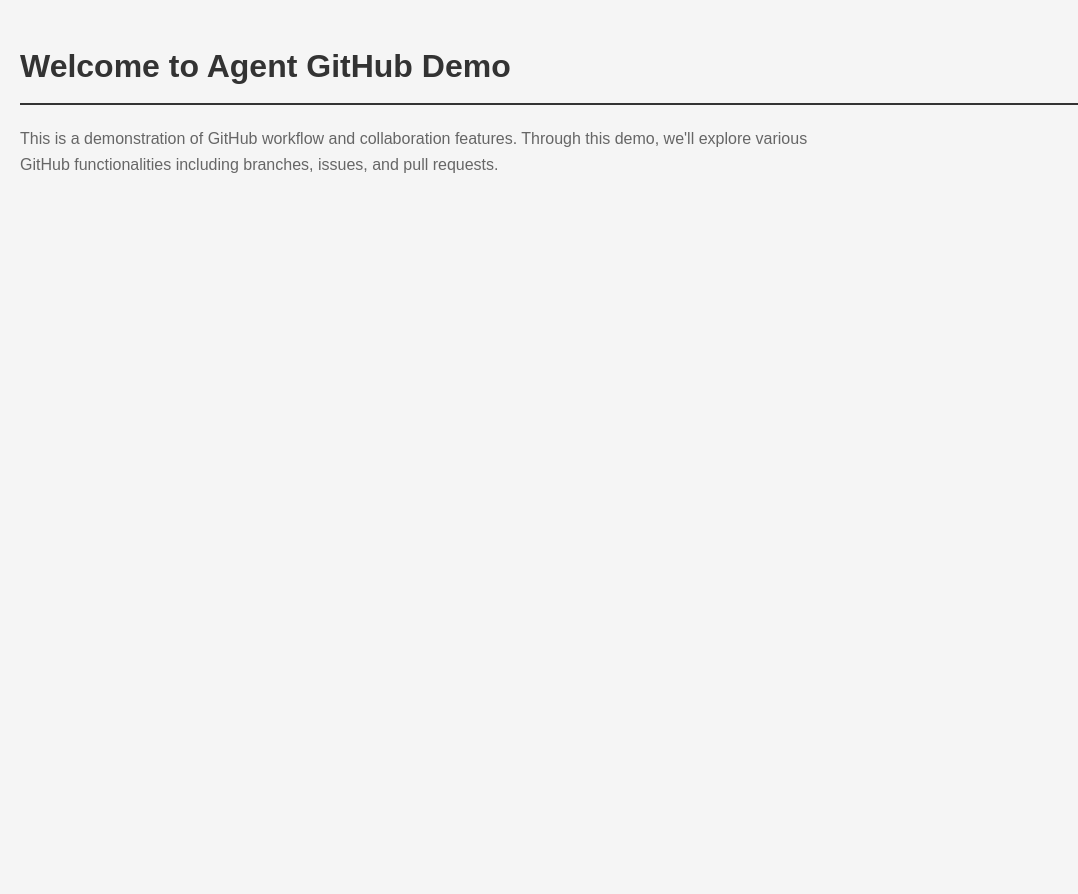
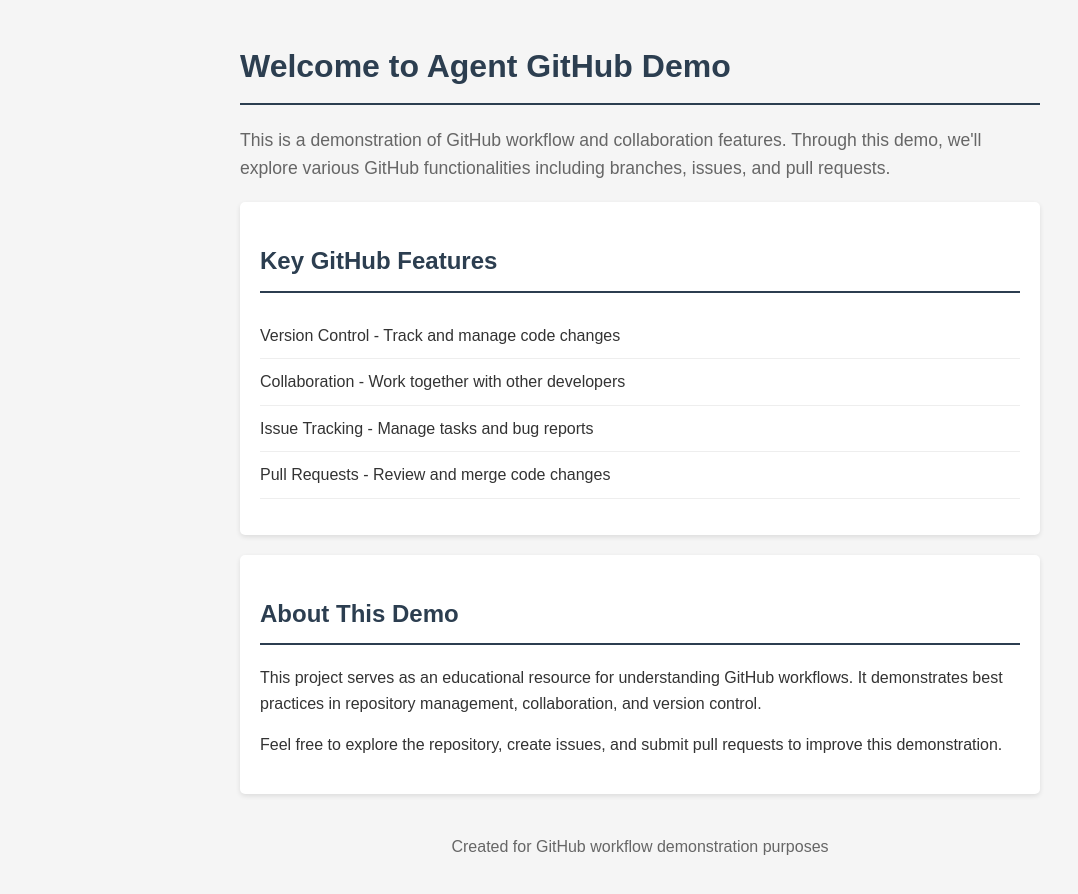
Before and after one commit to hkonda015/agent-github, a plain HTML site: page index.html in a window 1280 px wide. Shown: the whole page, without its empty margins (0-1078 px from the left). Before the commit the page ends 800 px from the top, so only its background shows below. Drawn offline with Linux system fonts and the light colour scheme.

Commit message:
Add enhanced content and styling

```diff
--- a/index.html
+++ b/index.html
@@ -7,7 +7,31 @@
     <link rel="stylesheet" href="style.css">
 </head>
 <body>
-    <h1>Welcome to Agent GitHub Demo</h1>
-    <p>This is a demonstration of GitHub workflow and collaboration features. Through this demo, we'll explore various GitHub functionalities including branches, issues, and pull requests.</p>
+    <header>
+        <h1>Welcome to Agent GitHub Demo</h1>
+        <p class="intro">This is a demonstration of GitHub workflow and collaboration features. Through this demo, we'll explore various GitHub functionalities including branches, issues, and pull requests.</p>
+    </header>
+
+    <main>
+        <section class="features">
+            <h2>Key GitHub Features</h2>
+            <ul>
+                <li>Version Control - Track and manage code changes</li>
+                <li>Collaboration - Work together with other developers</li>
+                <li>Issue Tracking - Manage tasks and bug reports</li>
+                <li>Pull Requests - Review and merge code changes</li>
+            </ul>
+        </section>
+
+        <section class="about">
+            <h2>About This Demo</h2>
+            <p>This project serves as an educational resource for understanding GitHub workflows. It demonstrates best practices in repository management, collaboration, and version control.</p>
+            <p>Feel free to explore the repository, create issues, and submit pull requests to improve this demonstration.</p>
+        </section>
+    </main>
+
+    <footer>
+        <p>Created for GitHub workflow demonstration purposes</p>
+    </footer>
 </body>
 </html>
--- a/style.css
+++ b/style.css
@@ -4,15 +4,53 @@
     margin: 0;
     padding: 20px;
     background-color: #f5f5f5;
+    color: #333;
 }
 
-h1 {
-    color: #333;
-    border-bottom: 2px solid #333;
+header, main, footer {
+    max-width: 800px;
+    margin: 0 auto;
+}
+
+h1, h2 {
+    color: #2c3e50;
+    border-bottom: 2px solid #2c3e50;
     padding-bottom: 10px;
 }
 
-p {
+.intro {
+    font-size: 1.1em;
     color: #666;
-    max-width: 800px;
 }
+
+.features {
+    background-color: #fff;
+    padding: 20px;
+    border-radius: 5px;
+    margin: 20px 0;
+    box-shadow: 0 2px 5px rgba(0,0,0,0.1);
+}
+
+.features ul {
+    list-style-type: none;
+    padding: 0;
+}
+
+.features li {
+    padding: 10px 0;
+    border-bottom: 1px solid #eee;
+}
+
+.about {
+    background-color: #fff;
+    padding: 20px;
+    border-radius: 5px;
+    margin: 20px 0;
+    box-shadow: 0 2px 5px rgba(0,0,0,0.1);
+}
+
+footer {
+    margin-top: 40px;
+    text-align: center;
+    color: #666;
+}
```
